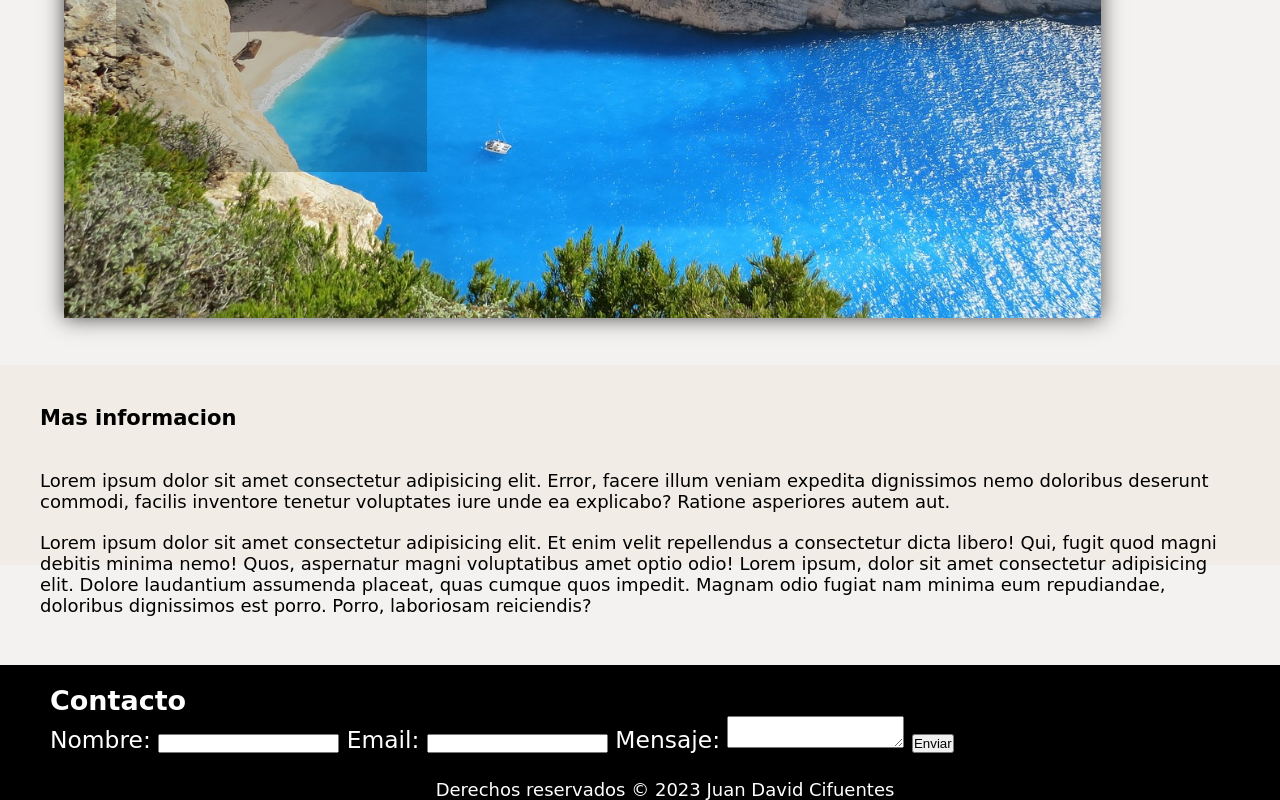
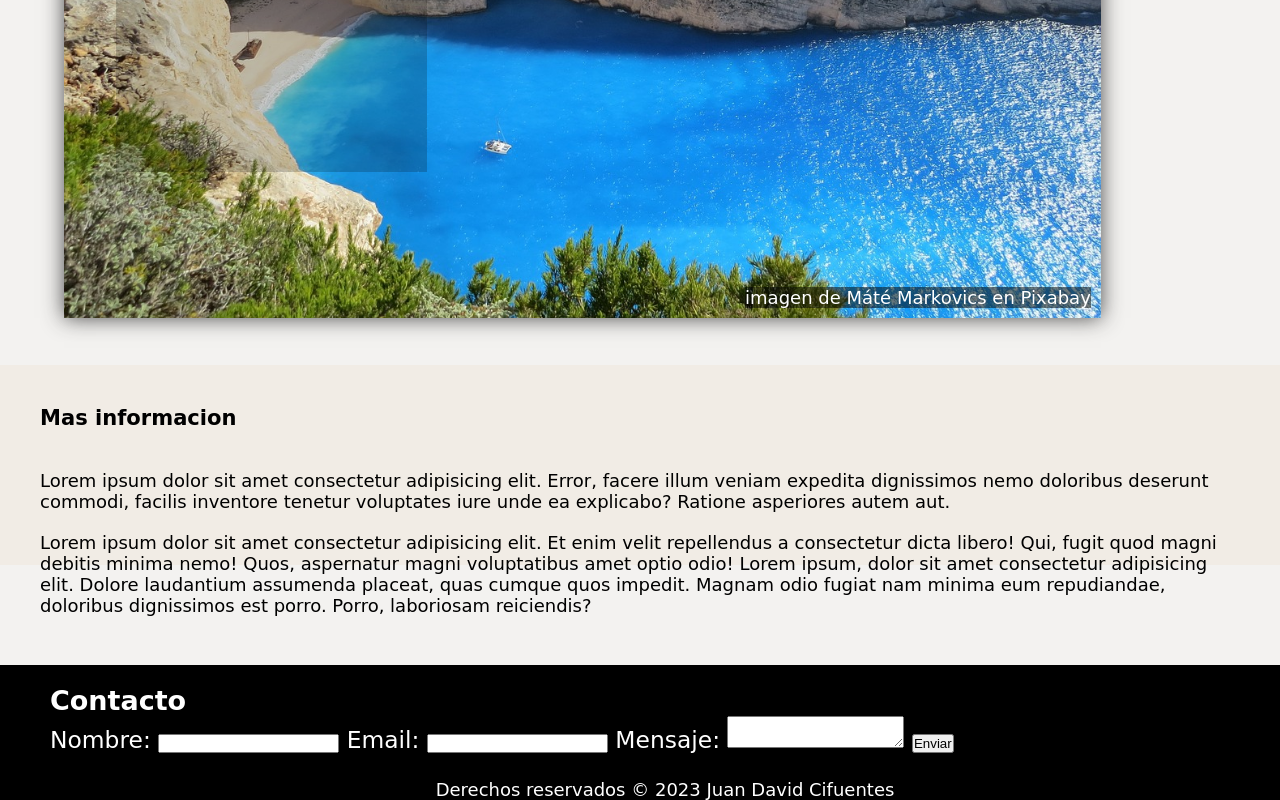
Before and after one commit to JuanDCifuentes/seminarioAct, a plain HTML site: page main/index.html in a window 1280 px wide. Shown: the part 1265-2065 px from the top of the page. Drawn offline with Linux system fonts and the light colour scheme; a web font is replaced by a local one.

Commit message:
v0.2.3.1

```diff
--- a/css/_carrucel.sass
+++ b/css/_carrucel.sass
@@ -51,6 +51,11 @@
             h3
                 font-size: 3em
                 margin-bottom: 10%
+            blockquote
+                background-color: rgba(0, 0, 0, 0.5)
+                position: absolute
+                bottom: 10px
+                right:  10px
 
 
         .flechas
--- a/css/estilos.sass
+++ b/css/estilos.sass
@@ -91,6 +91,7 @@ header
 
 
 
+
             .titulo-form
                 display: block
                 width: 100%
--- a/main/index.html
+++ b/main/index.html
@@ -49,7 +49,7 @@
           <div class="tarjeta" >
             <h3>Destino 1</h3>
             <p>Descripción del destino 1</p>
-            <!-- <cite>autor imagen<a href="https://pixabay.com/es/users/moorpheus-37844/?utm_source=link-attribution&utm_medium=referral&utm_campaign=image&utm_content=418742">Máté Markovics</a> en <a href="https://pixabay.com/es//?utm_source=link-attribution&utm_medium=referral&utm_campaign=image&utm_content=418742">Pixabay</a></cite> -->
+            <blockquote>imagen de <a href="https://pixabay.com/es/users/moorpheus-37844/?utm_source=link-attribution&utm_medium=referral&utm_campaign=image&utm_content=418742">Máté Markovics</a> en <a href="https://pixabay.com/es//?utm_source=link-attribution&utm_medium=referral&utm_campaign=image&utm_content=418742">Pixabay</a></blockquote>
 
           </div>
           <div class="flechas">
@@ -66,7 +66,7 @@
 
               <h3>Destino 2</h3>
               <p>Descripción del destino 2</p>
-              <!-- <cite>Imagen de <a href="https://pixabay.com/es/users/lumix2004-3890388/?utm_source=link-attribution&utm_medium=referral&utm_campaign=image&utm_content=1872998">lumix2004</a> en <a href="https://pixabay.com/es//?utm_source=link-attribution&utm_medium=referral&utm_campaign=image&utm_content=1872998">Pixabay</a></cite> -->
+              <blockquote>Imagen de <a href="https://pixabay.com/es/users/lumix2004-3890388/?utm_source=link-attribution&utm_medium=referral&utm_campaign=image&utm_content=1872998">lumix2004</a> en <a href="https://pixabay.com/es//?utm_source=link-attribution&utm_medium=referral&utm_campaign=image&utm_content=1872998">Pixabay</a></blockquote>
           </div>
           <div class="flechas">
             <a href="#tarjeta1">
@@ -82,7 +82,7 @@
 
             <h3>Destino 3</h3>
             <p>Descripción del destino 3</p>
-            <!-- <cite>Imagen de <a href="https://pixabay.com/es/users/romaneau-834195/?utm_source=link-attribution&utm_medium=referral&utm_campaign=image&utm_content=666122">romaneau</a> en <a href="https://pixabay.com/es//?utm_source=link-attribution&utm_medium=referral&utm_campaign=image&utm_content=666122">Pixabay</a></cite> -->
+            <blockquote>Imagen de <a href="https://pixabay.com/es/users/romaneau-834195/?utm_source=link-attribution&utm_medium=referral&utm_campaign=image&utm_content=666122">romaneau</a> en <a href="https://pixabay.com/es//?utm_source=link-attribution&utm_medium=referral&utm_campaign=image&utm_content=666122">Pixabay</a></blockquote>
           </div>
           <div class="flechas">
             <a href="#tarjeta2">
```
Also changed, not shown: css/estilos.css, 1 other file.
